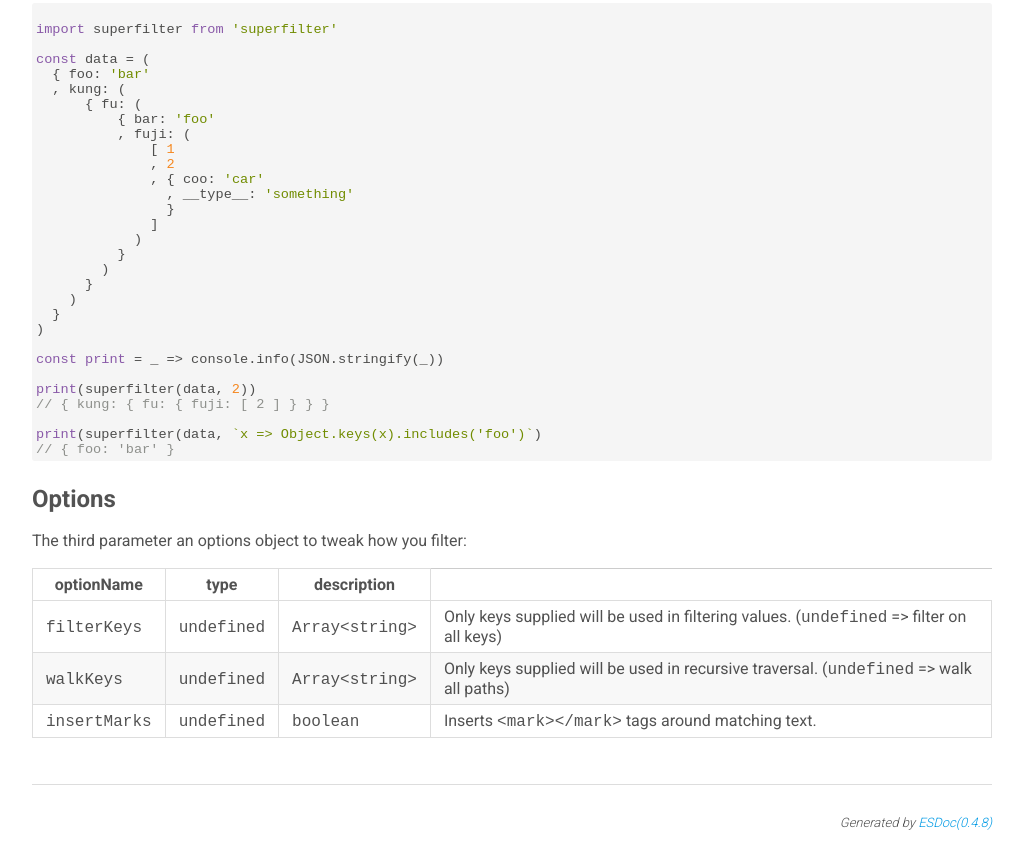
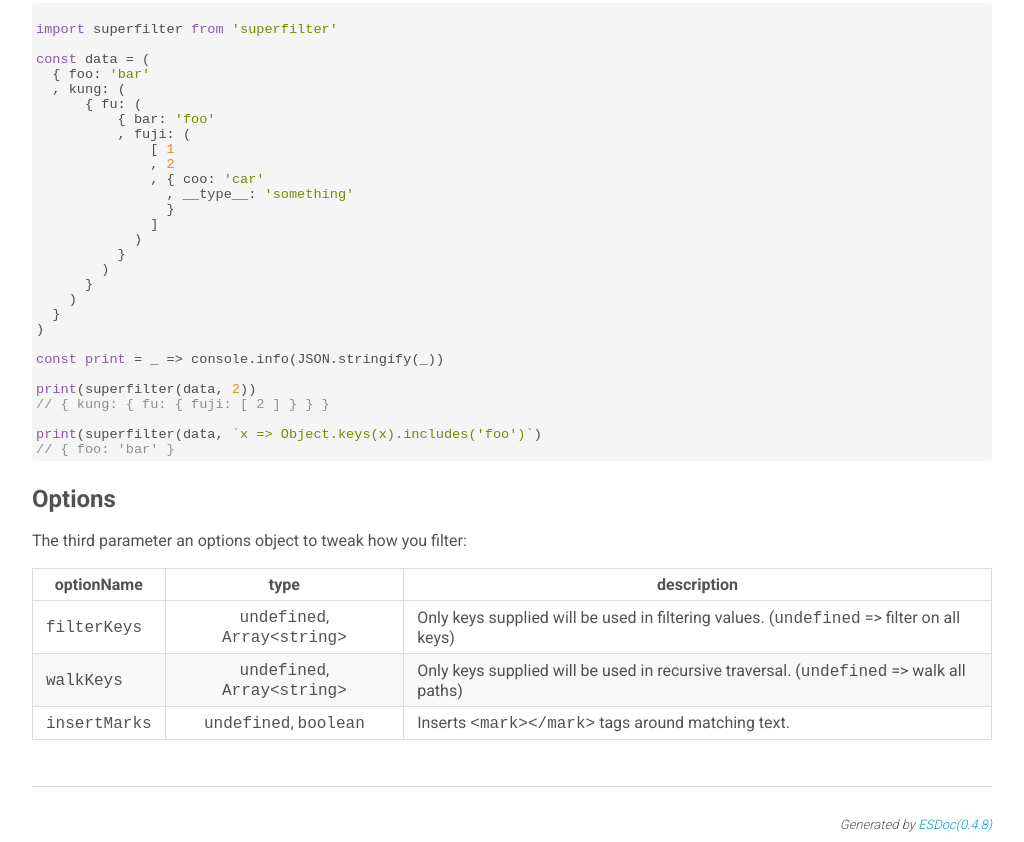
Before and after one commit to noderaider/superfilter, a website: page doc/index.html in a window 1280 px wide. Shown: the part 1054-1896 px from the top of the page, without its empty margins (238-1262 px from the left). Drawn offline with Linux system fonts and the light colour scheme.

Commit message:
doc-release

```diff
--- a/doc/index.html
+++ b/doc/index.html
@@ -91,20 +91,17 @@ print(superfilter(data, `x =&gt; Object.keys(x).includes(&apos;foo&apos;)`)
 <tbody>
 <tr>
 <td><code>filterKeys</code></td>
-<td style="text-align:center"><code>undefined</code></td>
-<td><code>Array&lt;string&gt;</code></td>
+<td style="text-align:center"><code>undefined</code>, <code>Array&lt;string&gt;</code></td>
 <td>Only keys supplied will be used in filtering values. (<code>undefined</code> =&gt; filter on all keys)</td>
 </tr>
 <tr>
 <td><code>walkKeys</code></td>
-<td style="text-align:center"><code>undefined</code></td>
-<td><code>Array&lt;string&gt;</code></td>
+<td style="text-align:center"><code>undefined</code>, <code>Array&lt;string&gt;</code></td>
 <td>Only keys supplied will be used in recursive traversal. (<code>undefined</code> =&gt; walk all paths)</td>
 </tr>
 <tr>
 <td><code>insertMarks</code></td>
-<td style="text-align:center"><code>undefined</code></td>
-<td><code>boolean</code></td>
+<td style="text-align:center"><code>undefined</code>, <code>boolean</code></td>
 <td>Inserts <code>&lt;mark&gt;&lt;/mark&gt;</code> tags around matching text.</td>
 </tr>
 </tbody>
--- a/doc/package.json
+++ b/doc/package.json
@@ -1,6 +1,6 @@
 {
   "name": "superfilter",
-  "version": "0.1.4",
+  "version": "0.1.5",
   "description": "Super recursive dynamic filter function with 0 dependencies.",
   "main": "lib/superfilter.js",
   "scripts": {
```
